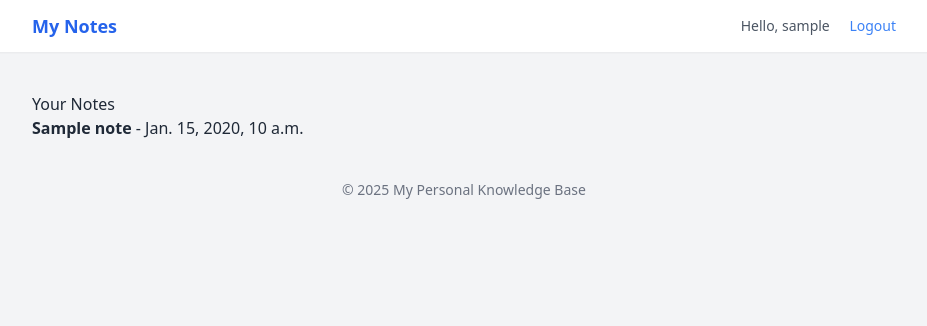
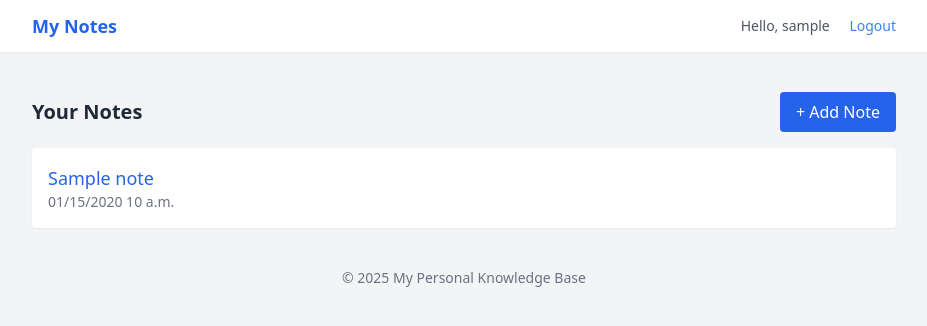
Before and after one commit to itimpk/django-pkb, a Django app: page /notes/ in a window 1280 px wide. Shown: the top 326 px of the page, without its empty margins (176-1103 px from the left). Run offline with Django 5.2, Linux system fonts and the light colour scheme; a user stored in the database is signed in; tables that the repository leaves empty hold one stand-in row (values such as "Sample post"); some libraries are stand-ins or nearby versions.

Commit message:
- Create List View for Notes

```diff
--- a/notes/templates/notes/note_list.html
+++ b/notes/templates/notes/note_list.html
@@ -1,10 +1,22 @@
 {% extends 'base.html' %}
 
 {% block content %}
-  <h2>Your Notes</h2>
-  <ul>
+  <div class="flex justify-between items-center mb-4">
+    <h2 class="text-xl font-semibold">Your Notes</h2>
+    <a href="{% url 'note_create' %}"
+       class="bg-blue-600 text-white px-4 py-2 rounded hover:bg-blue-700">
+      + Add Note
+    </a>
+  </div>
+
+  <ul class="space-y-3">
     {% for note in notes %}
-      <li><strong>{{ note.title }}</strong> - {{ note.updated_at }}</li>
+      <li class="p-4 bg-white shadow-sm rounded">
+        <a href="{% url 'note_detail' note.id %}" class="text-lg font-medium text-blue-600 hover:underline">
+          {{ note.title }}
+        </a>
+        <p class="text-sm text-gray-500">{{ note.updated_at|date:"SHORT_DATETIME_FORMAT" }}</p>
+      </li>
     {% empty %}
       <li>No notes yet.</li>
     {% endfor %}
--- a/notes/urls.py
+++ b/notes/urls.py
@@ -3,4 +3,6 @@ from . import views
 
 urlpatterns = [
     path('', views.note_list, name='note_list'),
+    path('form/', views.note_form, name='note_create'),
+    path('<int:id>/', views.note_detail, name='note_detail')
 ]
--- a/notes/views.py
+++ b/notes/views.py
@@ -1,8 +1,25 @@
-from django.shortcuts import render
+from django.shortcuts import render , redirect
 from .models import Note
 from django.contrib.auth.decorators import login_required
+from .forms import NoteForm
 
 @login_required
 def note_list(request):
     notes = Note.objects.filter(owner=request.user).order_by('-updated_at')
     return render(request, 'notes/note_list.html', {'notes': notes})
+
+
+def note_form(request):
+    form = NoteForm(request.POST or None)
+    if request.method == 'POST' and form.is_valid():
+        note = form.save(commit=False)
+        note.owner = request.user
+        note.save()
+        form.save_m2m()
+        return redirect('note_list')
+    return render(request, 'notes/note_form.html', {'form': form})
+
+
+def note_detail(request, id):
+    note = Note.objects.get(id=id, owner=request.user)
+    return render(request, 'notes/note_detail.html', {'note': note})
--- a/pkb/settings.py
+++ b/pkb/settings.py
@@ -41,6 +41,7 @@ INSTALLED_APPS = [
     'django.contrib.postgres',  # for full-text search later
     'notes',
     'taggit',  # for tagging support
+    "widget_tweaks",
 ]
 
 MIDDLEWARE = [
```
Also changed, not shown: notes/forms.py (added, +7 -0 lines), notes/templates/notes/note_form.html (added, +39 -0 lines).
